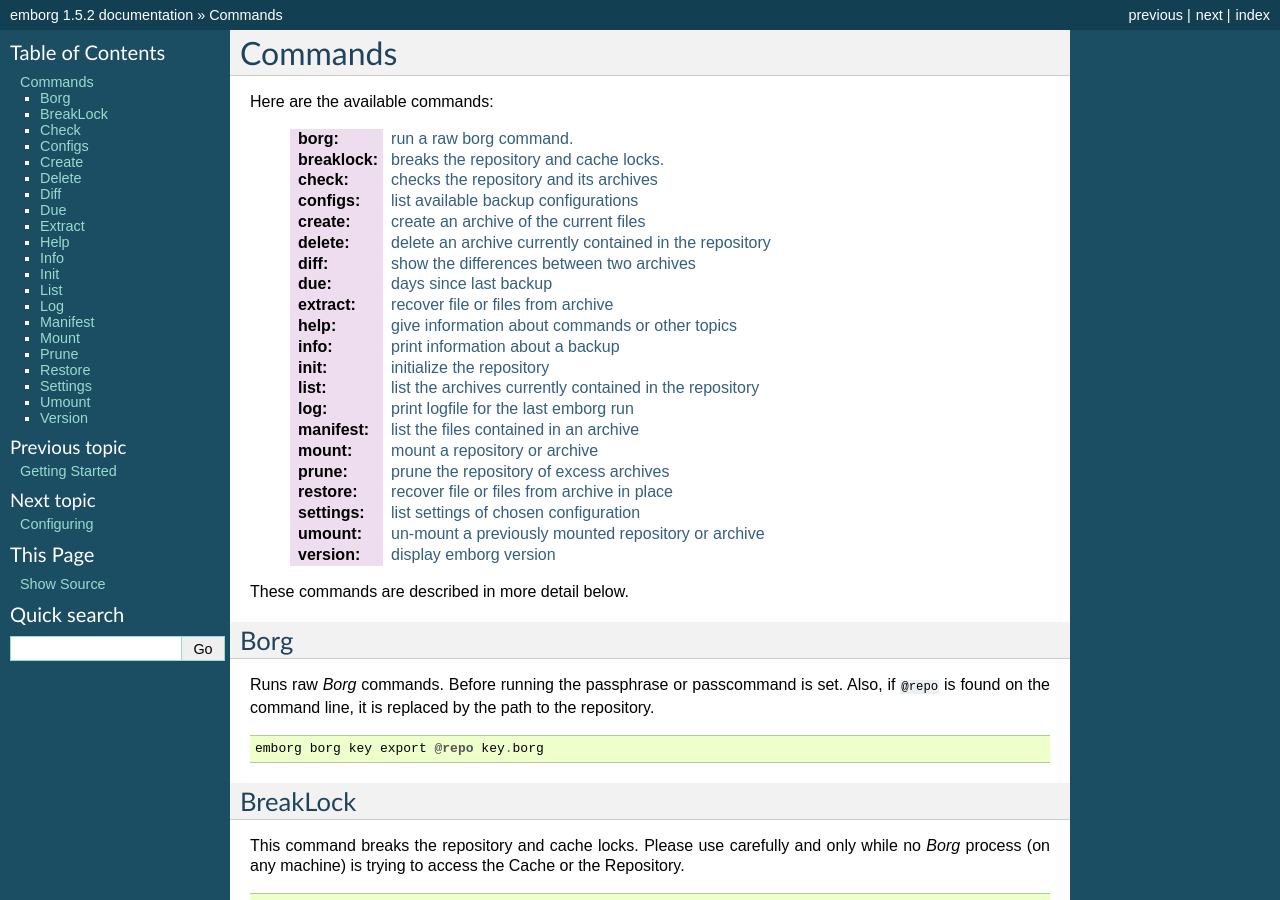
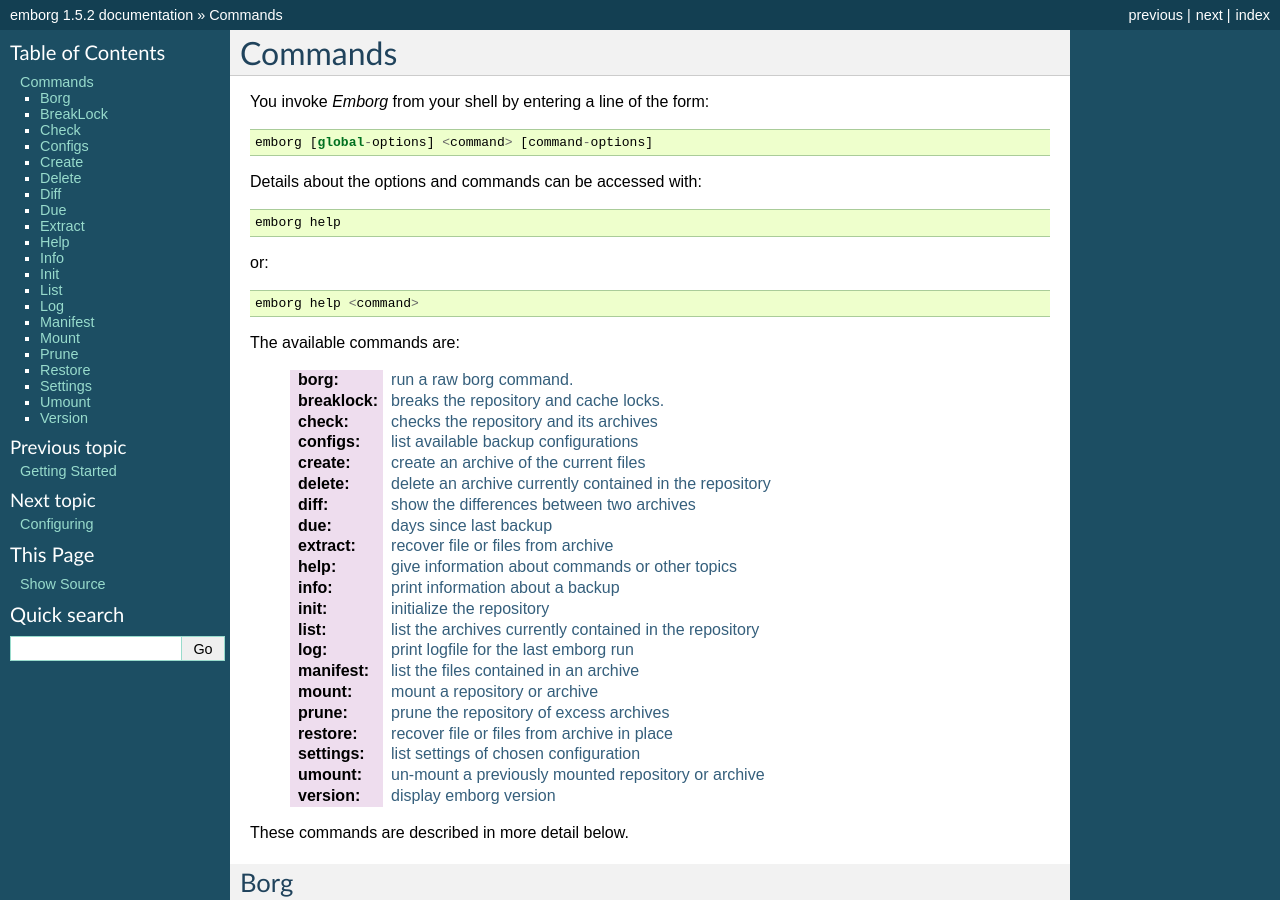
Before and after one commit to KenKundert/emborg, a Sphinx documentation site: the page built from doc/commands.rst, in a window 1280 px wide and 900 px high. Built offline with Sphinx 7.4.7, drawn with Linux system fonts in a browser that asks for light colours.

Commit message:
Refine the documentation.

```diff
--- a/doc/commands.rst
+++ b/doc/commands.rst
@@ -3,7 +3,19 @@
 Commands
 ========
 
-Here are the available commands:
+You invoke *Emborg* from your shell by entering a line of the form::
+
+    emborg [global-options] <command> [command-options]
+
+Details about the options and commands can be accessed with::
+
+    emborg help
+
+or::
+
+    emborg help <command>
+
+The available commands are:
 
     :borg:       :ref:`run a raw borg command. <borg>`
     :breaklock:  :ref:`breaks the repository and cache locks. <breaklock>`
--- a/doc/index.rst
+++ b/doc/index.rst
@@ -23,7 +23,7 @@
 Use of *Emborg* does not preclude the use of Borg directly on the same
 repository.  The philosophy of *Emborg* is to provide commands that you would
 use often and in an interactive manner with the expectation that you would use
-*Borg* directly for the remaining commands.
+*Borg* directly for more unusual or esoteric situations.
 
 An alternative to *Emborg* is
 `borgmatic <https://github.com/witten/borgmatic>`_.  It seems largely focused on
```
Also changed, not shown: other parts of doc/index.rst (+2 -2 lines), doc/installing.rst (+26 -17 lines).
